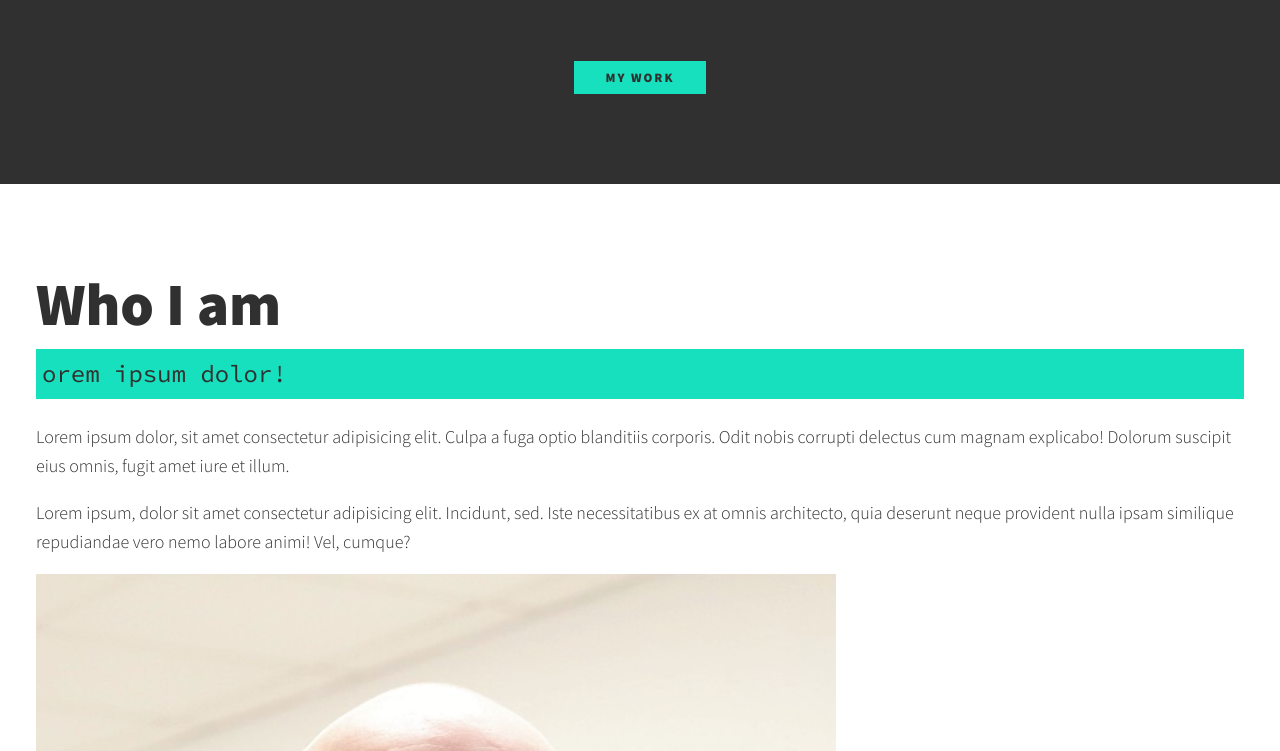
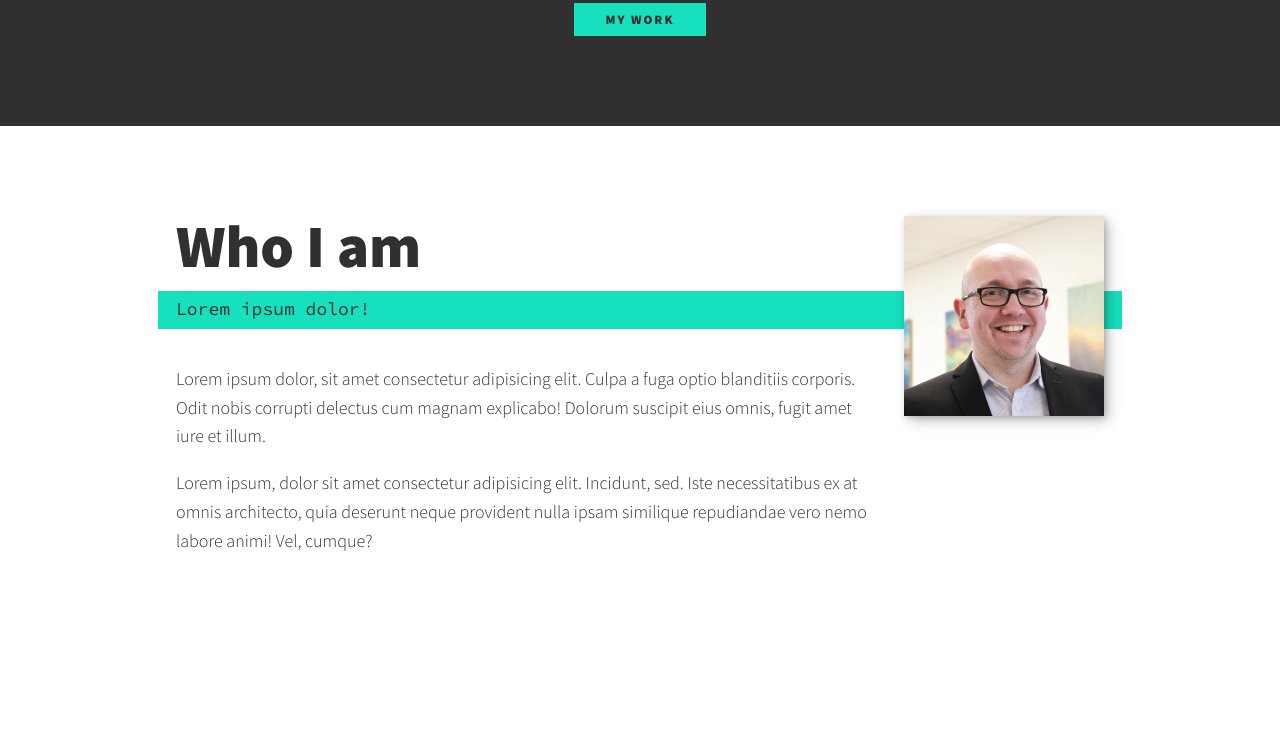
Before and after one commit to Refactored236/portfolio, a plain HTML site: page index.html in a window 1280 px wide. Shown: the part 1075-1826 px from the top of the page. Drawn offline with nearby package versions, Linux system fonts and the light colour scheme; files that its build step writes are made by us from their sources.

Commit message:
adds stlying for about me and adjusts intro

```diff
--- a/css/style.css
+++ b/css/style.css
@@ -115,13 +115,13 @@ h3 {
 
 .section__subtitle {
     margin: 0;
-    font-size: var(--fs-h3);
+    font-size: var(--fs-body);
 }
 
 .section__subtitle--intro,
 .section__subtitle--about {
     background: var(--clr-accent);
-    padding: .25em;
+    padding: .25em 1em;
     font-family: var(--ff-secondary);
     margin-bottom: 1em;
 }
@@ -151,19 +151,20 @@ nav {display: none;}
 
     .intro__img {
         grid-area: img;
-        min-width: 250px;
+        min-width: 200px;
         position: relative;
         z-index: 2;
     }
 
     .section__subtitle--intro {
         align-self: start;
-        grid-column: -1;
+        grid-column: -1 / 1;
         grid-row: 2;
         text-align: right;
         position: relative;
-        left: -13em;
-        width: calc(100% + 13em);
+        left: -1.5em;
+        width: calc(100% + 1.5em);
+        padding-left: 17em;
     }
 }
 
@@ -210,3 +211,43 @@ nav {display: none;}
         margin-left: 2em;
     }
 }
+
+.about-me {
+    max-width: 1000px;
+    margin: 0 auto;
+}
+
+.about-me__img {
+    box-shadow: var(--bs);
+}
+
+@media (min-width: 600px){
+    .about-me{
+        display: grid;
+        grid-template-columns: 1fr 200px;
+        grid-template-areas:
+            "title img"
+            "subtitle img"
+            "text img";
+        column-gap: 2em;
+    }
+
+    .section__title--about {
+        grid-area: title;
+    }
+
+    .section__subtitle--about {
+        grid-column: 1 / -1;
+        grid-row: 2;
+        position: relative;
+        left: -1em;
+        width: calc(100% + 2em);
+        padding-left: 1em;
+        padding-right: calc(200px + 4em)
+    }
+
+    .about-me__img {
+        grid-area:img;
+        position: relative;
+    }
+}
--- a/index.html
+++ b/index.html
@@ -28,13 +28,13 @@
         </header>
         <!-- Introduction -->
         <section class="intro" id="home">
-            <header>
+            <!-- <header> -->
                 <h1 class="section__title section__title--intro">
                     Hi, I am <strong>Jason McCormac</strong>
                 </h1>
                 <p class="section__subtitle section__subtitle--intro">Director | Cloud Engineering @Deloitte</p>
-            </header>
-            <img src="/img/jason_outside.jpg" alt="a picture of Jason" class="intro__img">
+            <!-- </header> -->
+                <img src="/img/jason_outside.jpg" alt="a picture of Jason" class="intro__img">
         </section>
 
         <!-- My Services -->
@@ -64,19 +64,18 @@
 
         <!-- About Me -->
         <section class="about-me" id="about">
-            <header>
-                <h2 class="section__title section__title--about">
-                    Who I am
-                </h2>
-                <p class="section__subtitle section__subtitle--about">
-                    orem ipsum dolor!</p>
-            </header>
+            <h2 class="section__title section__title--about">
+                Who I am
+            </h2>
+            <p class="section__subtitle section__subtitle--about">
+                    Lorem ipsum dolor!</p>
+
 
             <div class="about-me__body">
                 <p>Lorem ipsum dolor, sit amet consectetur adipisicing elit. Culpa a fuga optio blanditiis corporis. Odit nobis corrupti delectus cum magnam explicabo! Dolorum suscipit eius omnis, fugit amet iure et illum.</p>
                 <p>Lorem ipsum, dolor sit amet consectetur adipisicing elit. Incidunt, sed. Iste necessitatibus ex at omnis architecto, quia deserunt neque provident nulla ipsam similique repudiandae vero nemo labore animi! Vel, cumque?</p>
             </div>
-            <img src="/img/jason_professional.jpg" alt="a professional picture of Jason">
+            <img src="/img/jason_professional.jpg" alt="a professional picture of Jason" class="about-me__img">
         </section>
 
         <!-- My Work  -->
```
